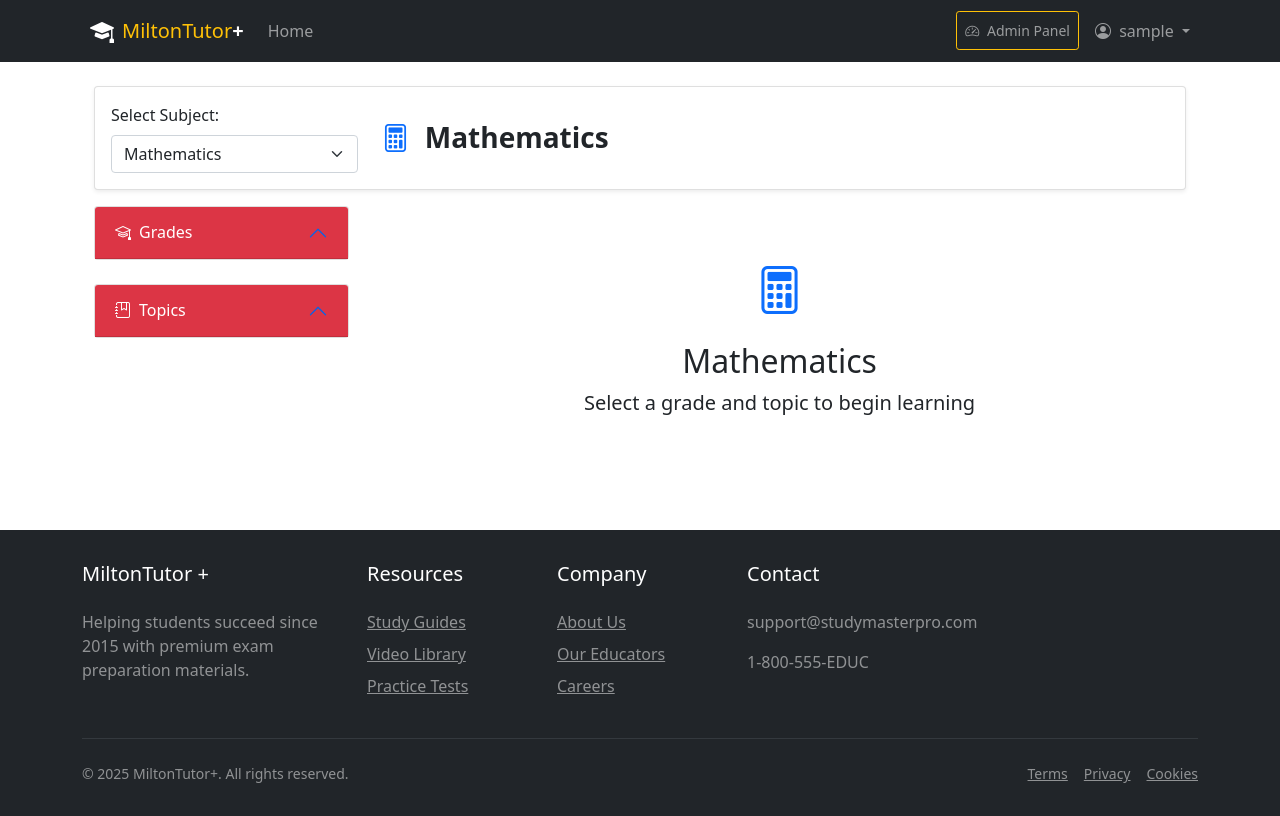
After one commit to Kummirai/school, a Flask app: page /study_guides in a window 1280 px wide. The commit adds this page. Run offline with Flask 3, Linux system fonts and the light colour scheme; the visitor is signed in with stand-in values (Sample User, id 1); a database or web service that is not in the repository returns one stand-in record (values such as "Sample title"); some libraries are stand-ins or nearby versions.

Commit message:
Add study guides feature: create new study guides page and implement interactive elements

```diff
--- a/app.py
+++ b/app.py
@@ -896,6 +896,11 @@ def logout():
 def tutorials_home():
     return render_template('tutorials/video_tutorials.html')
 
+@app.route('/study_guides')
+@login_required
+def studyguides_home():
+    return render_template('study_guides.html')
+
 @app.route('/tutorials/<int:category_id>')
 @login_required
 def tutorial_language(category_id):
@@ -1298,17 +1303,17 @@ def submit_grade(assignment_id, student_id):
     return redirect(url_for('view_assignment_submissions', assignment_id=assignment_id))
 
 
+if __name__ == '__main__':
+    from waitress import serve
+    initialize_database()
+    serve(app, host="0.0.0.0", port=5000)
+
 # if __name__ == '__main__':
-#     from waitress import serve
+#     # Enable Flask debug features
+#     app.debug = True  # Enables auto-reloader and debugger
+
+#     # Initialize database
 #     initialize_database()
-#     serve(app, host="0.0.0.0", port=5000)
 
-if __name__ == '__main__':
-    # Enable Flask debug features
-    app.debug = True  # Enables auto-reloader and debugger
-
-    # Initialize database
-    initialize_database()
-
-    # Run the development server
-    app.run(host='0.0.0.0', port=5000)
+#     # Run the development server
+#     app.run(host='0.0.0.0', port=5000)
--- /dev/null
+++ b/static/js/studyGuide.js
@@ -0,0 +1,290 @@
+/**
+ * STUDY GUIDE APPLICATION
+ * A dynamic learning platform for grade-based educational content
+ */
+
+class StudyGuideApp {
+    constructor() {
+        // State management
+        this.currentSubject = null;
+        this.currentGrade = null;
+        this.currentTopic = null;
+        this.studyData = null;
+
+        // DOM Elements
+        this.dom = {
+            gradeList: document.getElementById('gradeList'),
+            topicList: document.getElementById('topicList'),
+            contentArea: document.getElementById('contentArea'),
+            subjectSelect: document.getElementById('subjectSelect'),
+            currentSubjectDisplay: document.getElementById('currentSubjectDisplay')
+        };
+
+        // Configuration
+        this.config = {
+            subjects: {
+                "Mathematics": { icon: "bi-calculator", color: "text-primary" },
+                "Physical Sciences": { icon: "bi-atom", color: "text-danger" },
+                "Life Sciences": { icon: "bi-biohazard", color: "text-success" }
+            },
+            defaultSubject: "Mathematics"
+        };
+
+        // Initialize app
+        this.init();
+    }
+
+    async init() {
+        try {
+            await this.loadData();
+            this.setupEventListeners();
+            this.selectSubject(this.config.defaultSubject);
+        } catch (error) {
+            console.error("App initialization failed:", error);
+            this.showError("Failed to initialize application");
+        }
+    }
+
+    // DATA METHODS
+
+    async loadData() {
+        try {
+            const response = await fetch('static/js/studyGuide.json');
+            if (!response.ok) throw new Error("Network response was not ok");
+            this.studyData = await response.json();
+            this.populateSubjectDropdown();
+        } catch (error) {
+            console.error("Error loading study data:", error);
+            throw error;
+        }
+    }
+
+    populateSubjectDropdown() {
+        if (!this.dom.subjectSelect || !this.studyData) return;
+
+        this.dom.subjectSelect.innerHTML = Object.keys(this.studyData.subjects)
+            .map(subject => `<option value="${subject}">${subject}</option>`)
+            .join('');
+    }
+
+    // UI RENDER METHODS
+
+    renderGrades(subjectName) {
+        if (!this.dom.gradeList || !this.studyData?.subjects[subjectName]) return;
+
+        const grades = Object.keys(this.studyData.subjects[subjectName]).sort();
+        this.dom.gradeList.innerHTML = grades.map(grade => `
+            <button class="btn btn-outline-primary w-100 mb-2 text-start
+                ${this.currentGrade === grade ? 'active' : ''}"
+                data-grade="${grade}">
+                <i class="bi bi-mortarboard me-2"></i>
+                Grade ${grade}
+            </button>
+        `).join('');
+    }
+
+    renderTopics(subjectName, grade) {
+        if (!this.dom.topicList || !this.studyData?.subjects[subjectName]?.[grade]) return;
+
+        const topics = this.studyData.subjects[subjectName][grade];
+        const hasTopics = Object.keys(topics).length > 0;
+
+        this.dom.topicList.innerHTML = hasTopics
+            ? Object.entries(topics).map(([name, topic]) => `
+                <button class="btn btn-outline-secondary w-100 mb-2 text-start"
+                    data-topic="${name}">
+                    <i class="bi bi-journal-bookmark me-2"></i>
+                    <strong>${topic.title}</strong><br>
+                    <small class="text-muted">${topic.description}</small>
+                </button>
+            `).join('')
+            : '<p class="text-muted">No topics available for this grade</p>';
+    }
+
+    renderTopicContent(topic) {
+        this.dom.contentArea.innerHTML = `
+            <div class="card mb-4 shadow-sm">
+                <div class="card-header bg-primary text-white">
+                    <h3><i class="bi bi-journal-text me-2"></i>${topic.title}</h3>
+                    <p class="mb-0">${topic.description}</p>
+                </div>
+                <div class="card-body">
+                    ${topic.content}
+                </div>
+            </div>
+        `;
+        this.initInteractiveElements();
+    }
+
+    renderWelcomeScreen(type, subjectName, grade) {
+        const templates = {
+            subject: () => ({
+                icon: this.config.subjects[subjectName]?.icon || 'bi-book',
+                color: this.config.subjects[subjectName]?.color || 'text-secondary',
+                title: subjectName,
+                message: "Select a grade and topic to begin learning"
+            }),
+            grade: () => ({
+                icon: 'bi-mortarboard',
+                color: 'text-primary',
+                title: `${subjectName} - Grade ${grade}`,
+                message: "Select a topic to begin learning"
+            }),
+            default: () => ({
+                icon: 'bi-book',
+                color: 'text-secondary',
+                title: "Welcome to Study Guides",
+                message: "Select a subject, grade, and topic to begin learning"
+            })
+        };
+
+        const {icon, color, title, message} = templates[type]?.() || templates.default();
+
+        this.dom.contentArea.innerHTML = `
+            <div class="text-center py-5">
+                <i class="bi ${icon} ${color}" style="font-size: 3rem;"></i>
+                <h2 class="mt-3">${title}</h2>
+                <p class="lead">${message}</p>
+            </div>
+        `;
+    }
+
+    showError(message) {
+        this.dom.contentArea.innerHTML = `
+            <div class="alert alert-danger">
+                <i class="bi bi-exclamation-triangle-fill me-2"></i>
+                ${message}
+            </div>
+        `;
+    }
+
+    // STATE MANAGEMENT METHODS
+
+    selectSubject(subjectName) {
+        if (!this.studyData?.subjects[subjectName]) return;
+
+        this.currentSubject = subjectName;
+        this.currentGrade = null;
+        this.currentTopic = null;
+
+        // Update UI
+        this.updateSubjectDisplay(subjectName);
+        this.renderGrades(subjectName);
+        this.dom.topicList.innerHTML = '<p class="text-muted">Select a grade to see topics</p>';
+        this.renderWelcomeScreen('subject', subjectName);
+
+        // Update dropdown if exists
+        if (this.dom.subjectSelect) this.dom.subjectSelect.value = subjectName;
+    }
+
+    selectGrade(grade) {
+        if (!this.currentSubject || !this.studyData?.subjects[this.currentSubject]?.[grade]) return;
+
+        this.currentGrade = grade;
+        this.currentTopic = null;
+
+        // Update UI
+        this.updateActiveGradeButton(grade);
+        this.renderTopics(this.currentSubject, grade);
+        this.renderWelcomeScreen('grade', this.currentSubject, grade);
+    }
+
+    selectTopic(topicName) {
+        if (!this.currentSubject || !this.currentGrade) return;
+
+        const topic = this.studyData.subjects[this.currentSubject][this.currentGrade][topicName];
+        if (!topic) return;
+
+        this.currentTopic = topicName;
+        this.renderTopicContent(topic);
+    }
+
+    // HELPER METHODS
+
+    updateSubjectDisplay(subjectName) {
+        if (!this.dom.currentSubjectDisplay) return;
+
+        const {icon, color} = this.config.subjects[subjectName] || { icon: 'bi-book', color: 'text-secondary' };
+        this.dom.currentSubjectDisplay.innerHTML = `
+            <i class="bi ${icon} ${color} me-2"></i>
+            <span class="fw-bold">${subjectName}</span>
+        `;
+    }
+
+    updateActiveGradeButton(grade) {
+        document.querySelectorAll('#gradeList button').forEach(btn => {
+            btn.classList.toggle('active', btn.dataset.grade === grade);
+        });
+    }
+
+    // EVENT HANDLERS
+
+    setupEventListeners() {
+        // Subject dropdown
+        if (this.dom.subjectSelect) {
+            this.dom.subjectSelect.addEventListener('change', (e) => {
+                this.selectSubject(e.target.value);
+            });
+        }
+
+        // Grade buttons (delegated)
+        if (this.dom.gradeList) {
+            this.dom.gradeList.addEventListener('click', (e) => {
+                const gradeBtn = e.target.closest('[data-grade]');
+                if (gradeBtn) this.selectGrade(gradeBtn.dataset.grade);
+            });
+        }
+
+        // Topic buttons (delegated)
+        if (this.dom.topicList) {
+            this.dom.topicList.addEventListener('click', (e) => {
+                const topicBtn = e.target.closest('[data-topic]');
+                if (topicBtn) this.selectTopic(topicBtn.dataset.topic);
+            });
+        }
+
+        // Navigation links (if present)
+        document.querySelectorAll('[data-subject]').forEach(link => {
+            link.addEventListener('click', (e) => {
+                e.preventDefault();
+                this.selectSubject(link.dataset.subject);
+                if (this.dom.subjectSelect) this.dom.subjectSelect.value = link.dataset.subject;
+            });
+        });
+    }
+
+    initInteractiveElements() {
+        // Place value inputs
+        document.querySelectorAll('.place-value').forEach(input => {
+            input.addEventListener('input', () => {
+                input.value = input.value.slice(0, 1);
+            });
+        });
+
+        // Quiz options
+        document.querySelectorAll('.quiz-option').forEach(option => {
+            option.addEventListener('click', () => {
+                const isCorrect = option.getAttribute('onclick').includes('correct');
+                option.classList.add(isCorrect ? 'correct' : 'incorrect');
+            });
+        });
+
+        // Calculator functions
+        if (typeof calculate === 'function') {
+            window.calculate = (operation) => {
+                // Calculator implementation
+            };
+        }
+
+        if (typeof updateNumber === 'function') {
+            window.updateNumber = () => {
+                // Number update implementation
+            };
+        }
+    }
+}
+
+// Initialize application when DOM is loaded
+document.addEventListener('DOMContentLoaded', () => {
+    new StudyGuideApp();
+});
--- /dev/null
+++ b/static/js/study_guides_interactive.js
@@ -0,0 +1,102 @@
+// study_guides_interactive.js
+document.addEventListener('DOMContentLoaded', function() {
+    initializeInteractiveElements();
+});
+
+function initializeInteractiveElements() {
+    // Quiz answer checking
+    function checkAnswer(element, result) {
+        element.classList.add(result === 'correct' ? 'correct' : 'incorrect');
+    }
+
+    // Fraction operations
+    function updateFraction() {
+        const slider = document.getElementById('fractionSlider');
+        const valueDisplay = document.getElementById('fractionValue');
+        if (slider && valueDisplay) {
+            const value = slider.value;
+            valueDisplay.textContent = '1/' + value;
+
+            const circles = document.querySelectorAll('.fraction-circle');
+            circles.forEach(function(circle) {
+                const filled = circle.querySelector('div');
+                if (filled) filled.style.height = (100/value) + '%';
+            });
+        }
+    }
+
+    function greatestCommonDivisor(a, b) {
+        return b ? greatestCommonDivisor(b, a % b) : a;
+    }
+
+    function simplifyFraction() {
+        const numInput = document.getElementById('simplifyNum');
+        const denInput = document.getElementById('simplifyDen');
+        const result = document.getElementById('simplifiedResult');
+
+        if (numInput && denInput && result) {
+            const num = parseInt(numInput.value) || 0;
+            const den = parseInt(denInput.value) || 1;
+            const gcd = greatestCommonDivisor(num, den);
+
+            result.textContent = gcd === 1 ?
+                num + '/' + den + ' is already in simplest form' :
+                'Simplified: ' + (num/gcd) + '/' + (den/gcd);
+        }
+    }
+
+    function findEquivalents() {
+        const numInput = document.getElementById('numerator');
+        const denInput = document.getElementById('denominator');
+        const container = document.getElementById('equivalentFractions');
+
+        if (numInput && denInput && container) {
+            const num = parseInt(numInput.value) || 0;
+            const den = parseInt(denInput.value) || 1;
+            container.innerHTML = '';
+
+            for (let i = 2; i <= 5; i++) {
+                const equivNum = num * i;
+                const equivDen = den * i;
+                const fraction = document.createElement('span');
+                fraction.className = 'badge bg-secondary me-2 mb-2';
+                fraction.textContent = equivNum + '/' + equivDen;
+                container.appendChild(fraction);
+            }
+        }
+    }
+
+    function calculateFraction(operation) {
+        const num1Input = document.getElementById(operation + 'Num1');
+        const den1Input = document.getElementById(operation + 'Den1');
+        const num2Input = document.getElementById(operation + 'Num2');
+        const den2Input = document.getElementById(operation + 'Den2');
+        const resultElement = document.getElementById(operation + 'FractionResult');
+
+        if (num1Input && den1Input && num2Input && den2Input && resultElement) {
+            const num1 = parseInt(num1Input.value) || 0;
+            const den1 = parseInt(den1Input.value) || 1;
+            const num2 = parseInt(num2Input.value) || 0;
+            const den2 = parseInt(den2Input.value) || 1;
+
+            if (operation === 'add') {
+                const commonDen = den1 * den2;
+                const newNum = num1 * den2 + num2 * den1;
+                const gcd = greatestCommonDivisor(newNum, commonDen);
+                resultElement.textContent = 'Result: ' + (newNum/gcd) + '/' + (commonDen/gcd);
+            } else {
+                const resultNum = num1 * num2;
+                const resultDen = den1 * den2;
+                const gcd = greatestCommonDivisor(resultNum, resultDen);
+                resultElement.textContent = 'Result: ' + (resultNum/gcd) + '/' + (resultDen/gcd);
+            }
+        }
+    }
+
+    // Make functions available globally
+    window.checkAnswer = checkAnswer;
+    window.updateFraction = updateFraction;
+    window.simplifyFraction = simplifyFraction;
+    window.findEquivalents = findEquivalents;
+    window.calculateFraction = calculateFraction;
+}
--- a/static/js/video_tutorials.js
+++ b/static/js/video_tutorials.js
@@ -207,7 +207,7 @@ document.addEventListener('DOMContentLoaded', function() {
 
                 // Load videos if not already loaded
                 if (allVideos.length === 0) {
-                    const response = await fetch('scripts/video_tutorials.json');
+                    const response = await fetch('static/js/video_tutorials.json');
                     if (!response.ok) {
                         throw new Error('Failed to load videos');
                     }
--- a/templates/base.html
+++ b/templates/base.html
@@ -47,6 +47,11 @@
                         <li class="nav-item">
                             <a class="nav-link" href="{{ url_for('tutorials_home') }}">
                                 <i class="bi bi-collection-play me-1"></i> Tutorials
+                            </a>
+                        </li>
+                        <li class="nav-item">
+                            <a class="nav-link" href="{{ url_for('studyguides_home') }}">
+                                <i class="bi bi-book me-1"></i> Study Guides
                             </a>
                         </li>
                         {% endif %}
@@ -175,6 +180,8 @@
     </div>
     <script src="https://cdn.jsdelivr.net/npm/bootstrap@5.1.0/dist/js/bootstrap.bundle.min.js"></script>
     <script src="../static/js/video_tutorials.js"></script>
+    <script src="../static/js/studyGuide.js"></script>
+    <script src="../static/js/study_guides_interactive.js"></script>
     {% block scripts %}{% endblock %}
 </body>
 
--- /dev/null
+++ b/templates/study_guides.html
@@ -0,0 +1,134 @@
+{% extends "base.html" %}
+
+{% block content %}
+
+<div class="container mt-4">
+    <div class="row mb-3">
+        <div class="col-md-12">
+            <div class="card shadow-sm">
+                <div class="card-body">
+                    <div class="row align-items-center">
+                        <div class="col-md-3">
+                            <label for="subjectSelect" class="form-label">Select Subject:</label>
+                            <select class="form-select" id="subjectSelect">
+                                <option value="Mathematics">Mathematics</option>
+                                <option value="Physical Sciences">Physical Sciences</option>
+                                <option value="Life Sciences">Life Sciences</option>
+                            </select>
+                        </div>
+                        <div class="col-md-9">
+                            <h3 id="currentSubjectDisplay" class="mb-0">
+                                <i class="bi bi-book me-2"></i>Mathematics
+                            </h3>
+                        </div>
+                    </div>
+                </div>
+            </div>
+        </div>
+    </div>
+    <div class="row">
+        <div class="col-md-3">
+            <div class="accordion mb-4" id="gradesAccordion">
+                <div class="accordion-item">
+                    <h2 class="accordion-header">
+                        <button class="accordion-button bg-danger text-white" type="button" data-bs-toggle="collapse"
+                            data-bs-target="#collapseGrades" aria-expanded="true" aria-controls="collapseGrades">
+                            <i class="bi bi-mortarboard me-2"></i> Grades
+                        </button>
+                    </h2>
+                    <div id="collapseGrades" class="accordion-collapse collapse" data-bs-parent="#gradesAccordion">
+                        <div class="accordion-body p-0">
+                            <div class="list-group list-group-flush" id="gradeList">
+                                <!-- Grades will be loaded here -->
+                            </div>
+                        </div>
+                    </div>
+                </div>
+            </div>
+
+            <div class="accordion" id="topicsAccordion">
+                <div class="accordion-item">
+                    <h2 class="accordion-header">
+                        <button class="accordion-button bg-danger text-white" type="button" data-bs-toggle="collapse"
+                            data-bs-target="#collapseTopics" aria-expanded="true" aria-controls="collapseTopics">
+                            <i class="bi bi-journal-bookmark me-2"></i> Topics
+                        </button>
+                    </h2>
+                    <div id="collapseTopics" class="accordion-collapse collapse" data-bs-parent="#topicsAccordion">
+                        <div class="accordion-body p-0">
+                            <div class="list-group list-group-flush" id="topicList">
+                                <!-- Topics will be loaded here -->
+                            </div>
+                        </div>
+                    </div>
+                </div>
+            </div>
+        </div>
+        <div class="col-md-9">
+            <div id="contentArea">
+                <div class="text-center py-5">
+                    <i class="bi bi-book" style="font-size: 3rem; color: #dc3545;"></i>
+                    <h2 class="mt-3">Welcome to Study Guides</h2>
+                    <p class="lead">Select a subject, grade, and topic to begin learning</p>
+                </div>
+            </div>
+        </div>
+    </div>
+</div>
+
+<style>
+    .quiz-option {
+        padding: 10px;
+        margin: 5px 0;
+        border: 1px solid #ddd;
+        border-radius: 5px;
+        cursor: pointer;
+    }
+
+    .quiz-option:hover {
+        background-color: #f8f9fa;
+    }
+
+    .correct {
+        background-color: #d4edda;
+        border-color: #c3e6cb;
+    }
+
+    .incorrect {
+        background-color: #f8d7da;
+        border-color: #f5c6cb;
+    }
+
+    .subject-card {
+        transition: transform 0.2s;
+    }
+
+    .subject-card:hover {
+        transform: translateY(-5px);
+    }
+
+    /* Custom accordion styling */
+    .accordion-button:not(.collapsed) {
+        color: white;
+        background-color: #dc3545;
+    }
+
+    .accordion-button:focus {
+        box-shadow: 0 0 0 0.25rem rgba(220, 53, 69, 0.25);
+    }
+
+    .list-group-item {
+        border-left: 0;
+        border-right: 0;
+    }
+
+    .list-group-item:first-child {
+        border-top: 0;
+    }
+
+    .list-group-item:last-child {
+        border-bottom: 0;
+    }
+</style>
+
+{% endblock %}
```
Also changed, not shown: static/js/studyGuide.json (added, +144 -0 lines).
